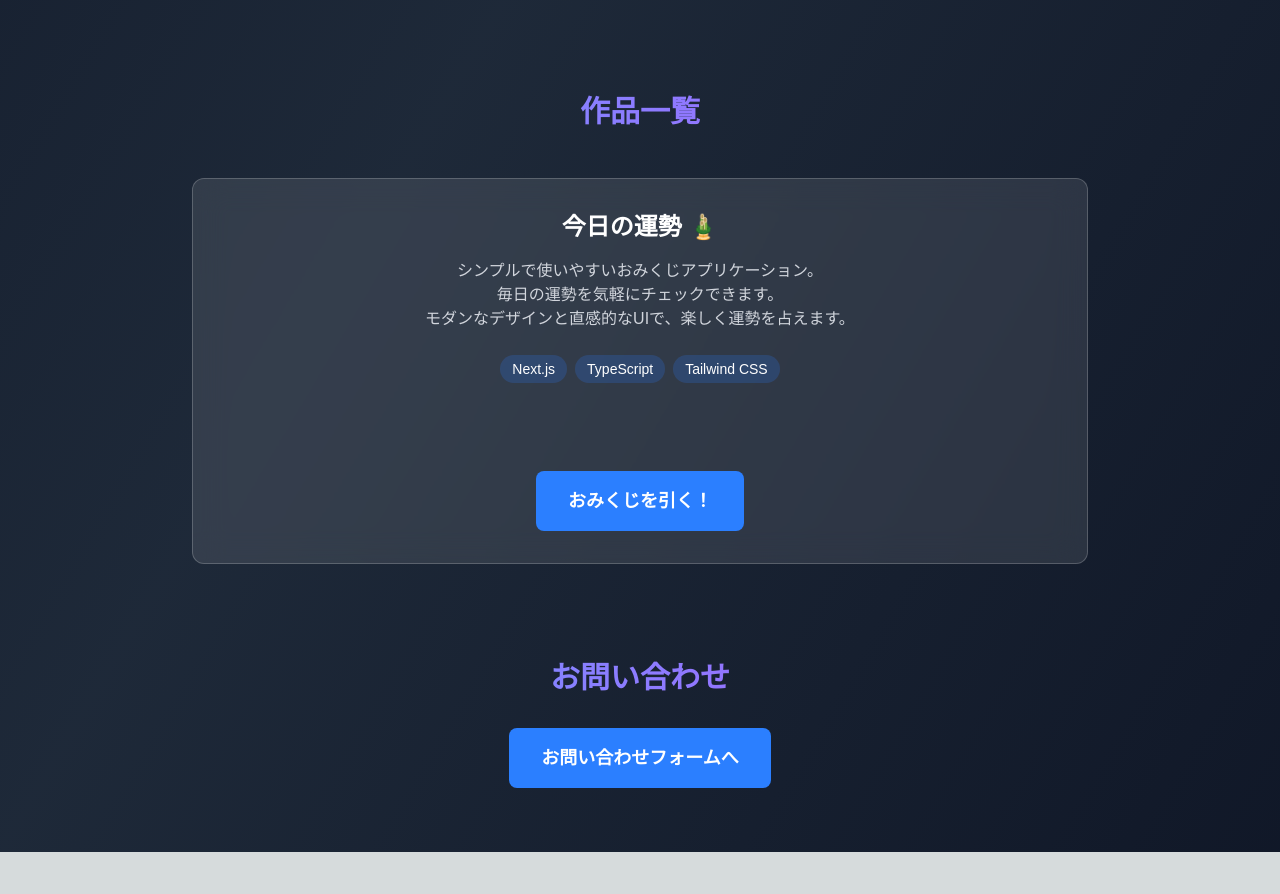
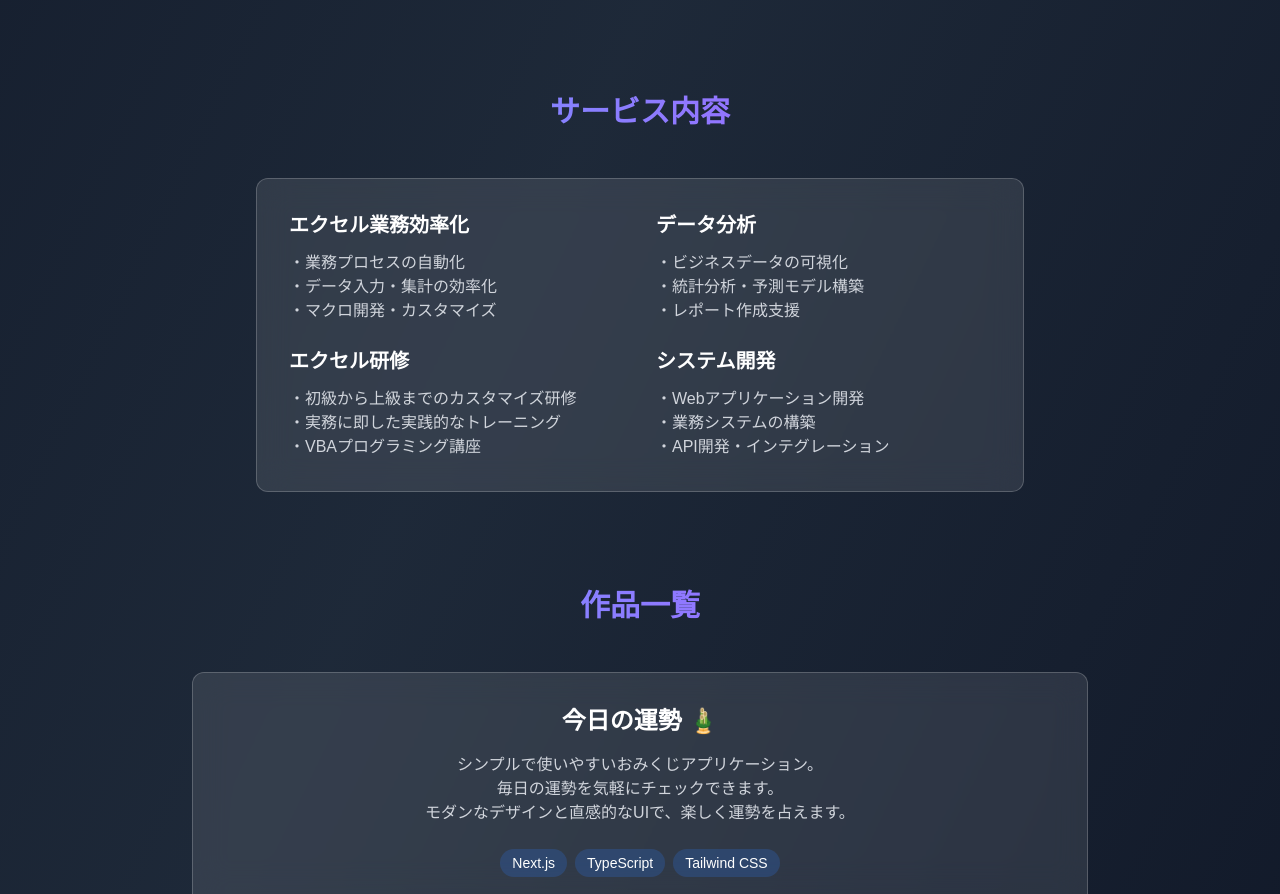
Before and after one commit to tsune-s/my-portfolio, a Next.js app: page / in a window 1280 px wide. Shown: the part 1312-2206 px from the top of the page. Before the commit the page ends 2164 px from the top, so only its background shows below. Built offline with nearby package versions, Linux system fonts and the light colour scheme.

Commit message:
いろいろへんこう

```diff
--- a/app/page.tsx
+++ b/app/page.tsx
@@ -215,6 +215,56 @@ export default function Home() {
           </div>
         </motion.section>
 
+        {/* サービス内容セクション */}
+        <motion.section
+          initial={{ opacity: 0, y: 50 }}
+          animate={{ opacity: 1, y: 0 }}
+          transition={{ duration: 0.8, delay: 1.6 }}
+          className="mt-24"
+        >
+          <h2 className="text-3xl font-bold text-center mb-12 gradient-text">サービス内容</h2>
+          <div className="glass-effect p-8 rounded-xl max-w-3xl mx-auto">
+            <div className="grid grid-cols-1 md:grid-cols-2 gap-8">
+              <div className="space-y-6">
+                <div>
+                  <h3 className="text-xl font-bold mb-3">エクセル業務効率化</h3>
+                  <p className="text-gray-300">
+                    ・業務プロセスの自動化<br />
+                    ・データ入力・集計の効率化<br />
+                    ・マクロ開発・カスタマイズ
+                  </p>
+                </div>
+                <div>
+                  <h3 className="text-xl font-bold mb-3">エクセル研修</h3>
+                  <p className="text-gray-300">
+                    ・初級から上級までのカスタマイズ研修<br />
+                    ・実務に即した実践的なトレーニング<br />
+                    ・VBAプログラミング講座
+                  </p>
+                </div>
+              </div>
+              <div className="space-y-6">
+                <div>
+                  <h3 className="text-xl font-bold mb-3">データ分析</h3>
+                  <p className="text-gray-300">
+                    ・ビジネスデータの可視化<br />
+                    ・統計分析・予測モデル構築<br />
+                    ・レポート作成支援
+                  </p>
+                </div>
+                <div>
+                  <h3 className="text-xl font-bold mb-3">システム開発</h3>
+                  <p className="text-gray-300">
+                    ・Webアプリケーション開発<br />
+                    ・業務システムの構築<br />
+                    ・API開発・インテグレーション
+                  </p>
+                </div>
+              </div>
+            </div>
+          </div>
+        </motion.section>
+
         {/* 作品一覧セクション */}
         <motion.section
           id="works"
```
